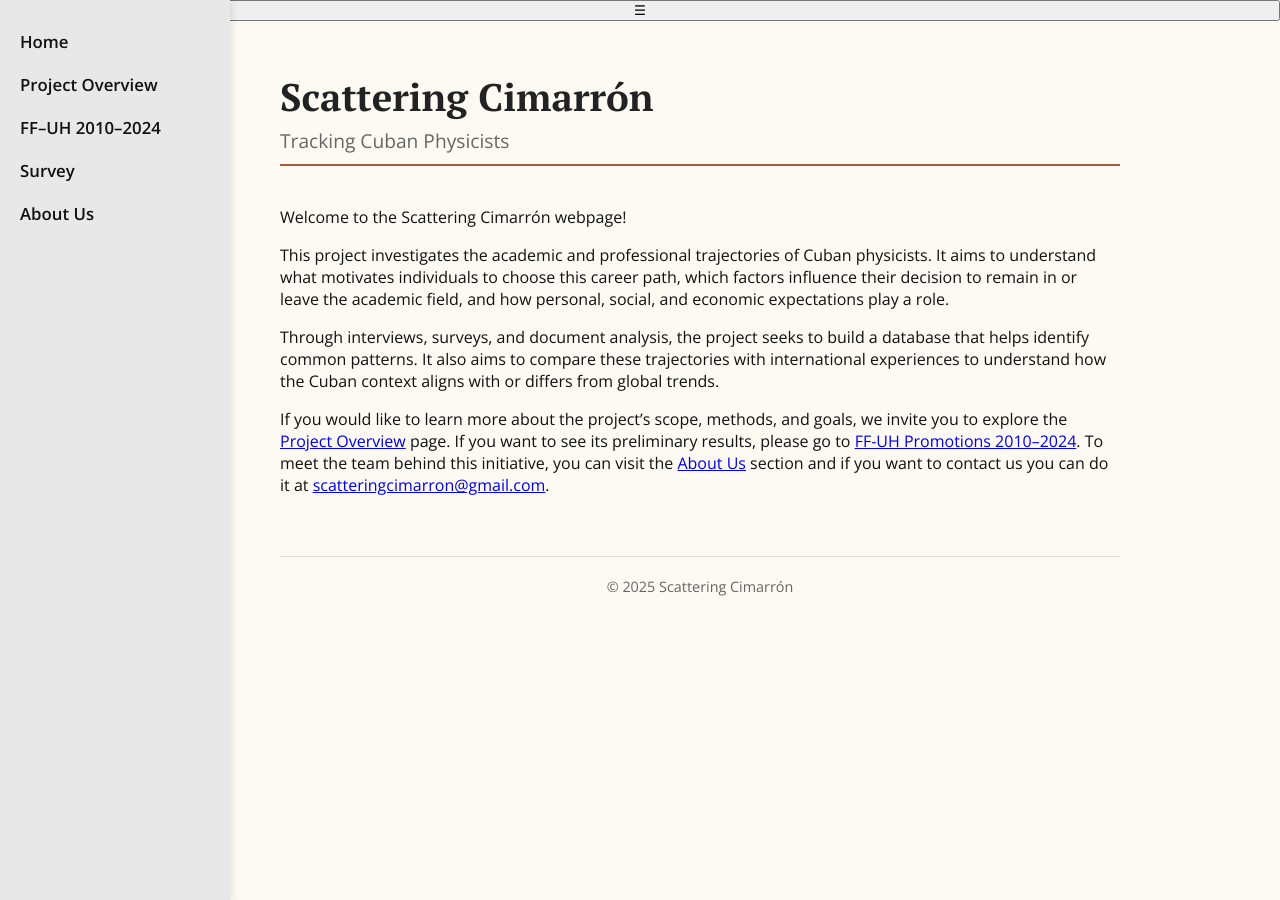
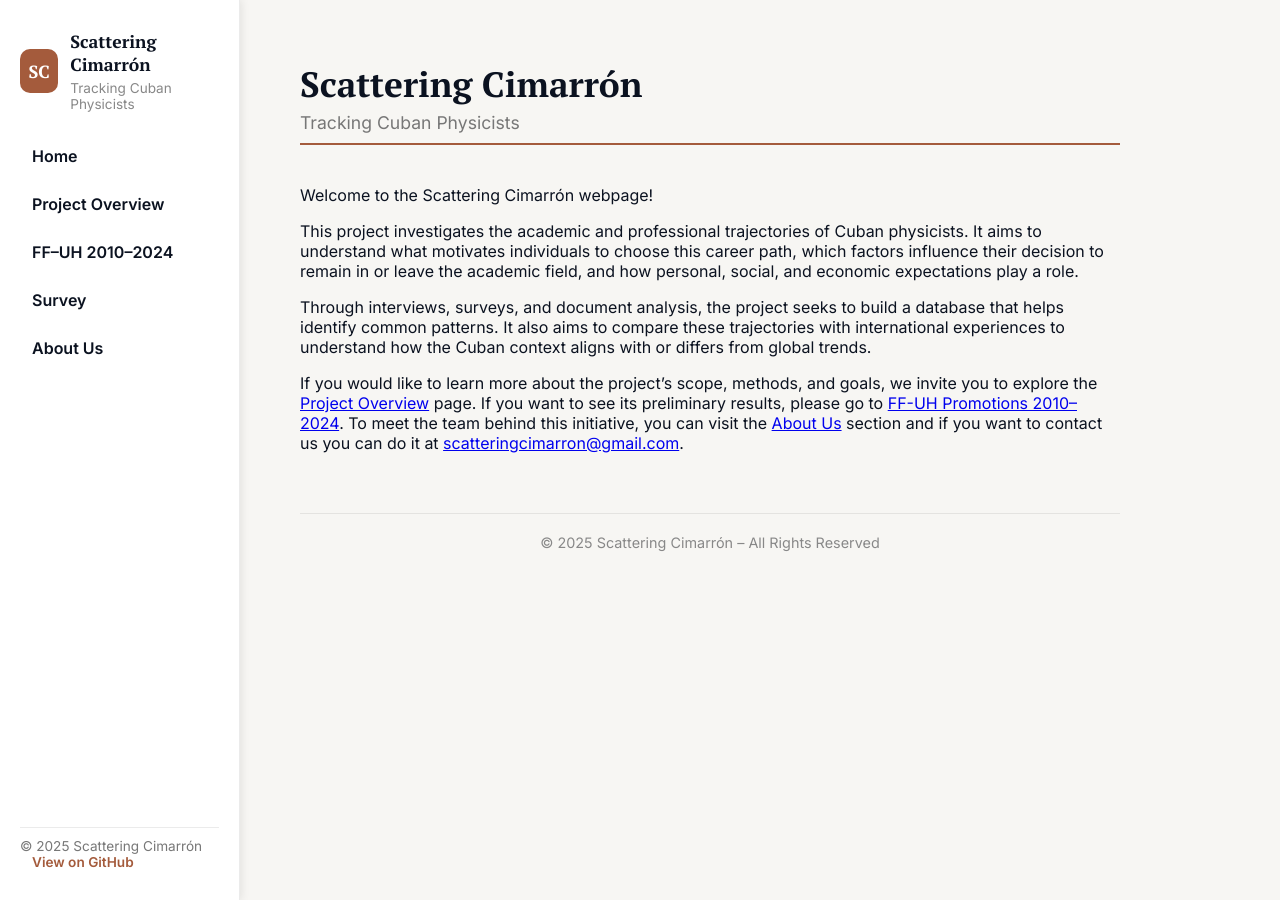
Before and after one commit to Gretica/Tracking_Cuban_Physicists, a Jekyll site: the page built from index.md, in a window 1280 px wide. Built offline with Jekyll 4.4.1, drawn with Linux system fonts in a browser that asks for light colours.

Commit message:
Update default.html
Moderno

```diff
--- a/_layouts/default.html
+++ b/_layouts/default.html
@@ -4,91 +4,155 @@
   <meta charset="UTF-8" />
   <meta name="viewport" content="width=device-width, initial-scale=1" />
   <title>{{ page.title | default: "Scattering Cimarrón – Tracking Cuban Physicists" }}</title>
-  <link href="https://fonts.googleapis.com/css2?family=PT+Serif:wght@400;700&family=Open+Sans:wght@400;600&display=swap" rel="stylesheet">
+
+  <!-- Fuentes -->
+  <link href="https://fonts.googleapis.com/css2?family=Inter:wght@400;600;700&family=PT+Serif:wght@400;700&display=swap" rel="stylesheet">
 
   <style>
     :root {
-      --bg-color: #fdfaf3;
-      --text-color: #111;
-      --accent-color: #a45b3c;
-      --nav-bg: #e8e8e8;
-      --shadow: rgba(0, 0, 0, 0.1);
+      --bg: #f7f6f3;
+      --text: #0b1220;
+      --accent: #a45b3c;
+      --nav-bg: #ffffff;
+      --border: rgba(0,0,0,0.08);
+      --shadow: rgba(0,0,0,0.08);
+      --radius: 12px;
     }
 
-    * {
-      box-sizing: border-box;
+    @media (prefers-color-scheme: dark) {
+      :root {
+        --bg: #0f1724;
+        --text: #e6eef8;
+        --accent: #ff7a59;
+        --nav-bg: #0b1220;
+        --border: rgba(255,255,255,0.1);
+        --shadow: rgba(0,0,0,0.4);
+      }
     }
 
+    * { box-sizing: border-box; }
     body {
       margin: 0;
-      font-family: 'Open Sans', sans-serif;
-      color: var(--text-color);
-      background-color: var(--bg-color);
+      font-family: 'Inter', system-ui, sans-serif;
+      background-color: var(--bg);
+      color: var(--text);
       display: flex;
       flex-direction: column;
       min-height: 100vh;
+      transition: background 0.3s, color 0.3s;
     }
 
     /* --- NAVIGATION --- */
     nav {
       background-color: var(--nav-bg);
-      padding: 20px;
+      padding: 30px 20px;
       position: fixed;
       top: 0;
       left: 0;
       bottom: 0;
-      width: 230px;
+      width: 240px;
       display: flex;
       flex-direction: column;
-      align-items: flex-start;
+      justify-content: space-between;
+      border-right: 1px solid var(--border);
+      box-shadow: 2px 0 8px var(--shadow);
       transition: transform 0.3s ease;
-      box-shadow: 2px 0 8px var(--shadow);
+      z-index: 999;
+    }
+
+    .nav-header {
+      display: flex;
+      align-items: center;
+      gap: 12px;
+      margin-bottom: 20px;
+    }
+
+    .nav-logo {
+      background: var(--accent);
+      color: #fff;
+      width: 44px;
+      height: 44px;
+      border-radius: 10px;
+      display: flex;
+      align-items: center;
+      justify-content: center;
+      font-weight: 700;
+      font-family: 'PT Serif', serif;
+      font-size: 1.1rem;
+    }
+
+    .nav-title {
+      font-family: 'PT Serif', serif;
+      font-weight: 700;
+      margin: 0;
+      font-size: 1.1rem;
+    }
+
+    .nav-subtitle {
+      font-size: 0.85rem;
+      color: #888;
+      margin-top: 4px;
     }
 
     nav a {
       text-decoration: none;
-      color: var(--text-color);
+      color: var(--text);
       font-weight: 600;
-      margin: 10px 0;
-      font-size: 1.05em;
-      transition: color 0.3s;
+      padding: 10px 12px;
+      border-radius: var(--radius);
+      margin: 4px 0;
+      transition: background 0.2s, color 0.2s;
     }
 
     nav a:hover {
-      color: var(--accent-color);
+      background-color: var(--accent);
+      color: #fff;
     }
 
-    /* --- MAIN CONTENT --- */
+    .nav-links {
+      flex-grow: 1;
+      display: flex;
+      flex-direction: column;
+    }
+
+    .nav-footer {
+      font-size: 0.85rem;
+      color: #777;
+      border-top: 1px solid var(--border);
+      padding-top: 10px;
+    }
+
+    /* --- MAIN --- */
     main {
-      margin-left: 250px;
-      padding: 50px 30px;
+      margin-left: 260px;
+      padding: 60px 40px;
       max-width: 900px;
+      transition: margin 0.3s;
     }
 
     .site-header {
       margin-bottom: 40px;
-      border-bottom: 2px solid var(--accent-color);
+      border-bottom: 2px solid var(--accent);
       padding-bottom: 10px;
     }
 
     .project-title {
       font-family: 'PT Serif', serif;
-      font-size: 2.4em;
-      font-weight: bold;
-      color: #222;
+      font-size: 2.2em;
+      font-weight: 700;
       margin: 0;
     }
 
     .project-subtitle {
-      font-family: 'Open Sans', sans-serif;
-      font-size: 1.2em;
-      color: #666;
+      font-size: 1.1em;
+      color: #777;
       margin-top: 5px;
     }
 
     h1, h2, h3 {
       font-family: 'PT Serif', serif;
-      color: #333;
+      color: var(--text);
+      margin-top: 30px;
     }
 
     footer {
@@ -96,31 +160,17 @@
       margin-top: 60px;
       padding: 20px 0;
       font-size: 0.9em;
-      color: #666;
-      border-top: 1px solid #ddd;
+      color: #888;
+      border-top: 1px solid var(--border);
     }
 
-    /* --- MOBILE STYLES --- */
-    @media (max-width: 900px) {
-      nav {
-        position: fixed;
-        top: 0;
-        left: 0;
-        height: 100%;
-        width: 220px;
-        transform: translateX(-100%);
-        z-index: 1000;
-      }
-
-      nav.open {
-        transform: translateX(0);
-      }
-
+    /* --- BUTTONS --- */
     .menu-toggle {
+      display: none;
       position: fixed;
       top: 15px;
       left: 15px;
-        background-color: var(--accent-color);
+      background-color: var(--accent);
       color: #fff;
       border: none;
       font-size: 1.4em;
@@ -131,17 +181,23 @@
       z-index: 1100;
     }
 
+    /* --- MOBILE --- */
+    @media (max-width: 900px) {
+      nav {
+        transform: translateX(-100%);
+      }
+      nav.open {
+        transform: translateX(0);
+      }
+      .menu-toggle {
+        display: block;
+      }
       main {
         margin-left: 0;
         padding: 80px 20px;
       }
-
       .site-header {
         text-align: center;
-      }
-
-      footer {
-        margin-top: 40px;
       }
     }
   </style>
@@ -154,11 +210,28 @@
   </button>
 
   <nav>
+    <div>
+      <div class="nav-header">
+        <div class="nav-logo">SC</div>
+        <div>
+          <h1 class="nav-title">Scattering Cimarrón</h1>
+          <div class="nav-subtitle">Tracking Cuban Physicists</div>
+        </div>
+      </div>
+
+      <div class="nav-links">
         <a href="{{ site.baseurl }}/">Home</a>
         <a href="{{ site.baseurl }}/Project/">Project Overview</a>
         <a href="{{ site.baseurl }}/Promo_2010_2024/">FF–UH 2010–2024</a>
         <a href="{{ site.baseurl }}/survey/">Survey</a>
         <a href="{{ site.baseurl }}/Aboutus/">About Us</a>
+      </div>
+    </div>
+
+    <div class="nav-footer">
+      &copy; {{ "now" | date: "%Y" }} Scattering Cimarrón<br>
+      <a href="https://github.com/tu-usuario/tu-repo" target="_blank" style="color: var(--accent); text-decoration: none;">View on GitHub</a>
+    </div>
   </nav>
 
   <main>
@@ -170,7 +243,7 @@
     {{ content }}
 
     <footer>
-      &copy; 2025 Scattering Cimarrón
+      &copy; {{ "now" | date: "%Y" }} Scattering Cimarrón – All Rights Reserved
     </footer>
   </main>
 
```
Lines whose indentation alone changed are shown as unchanged.
